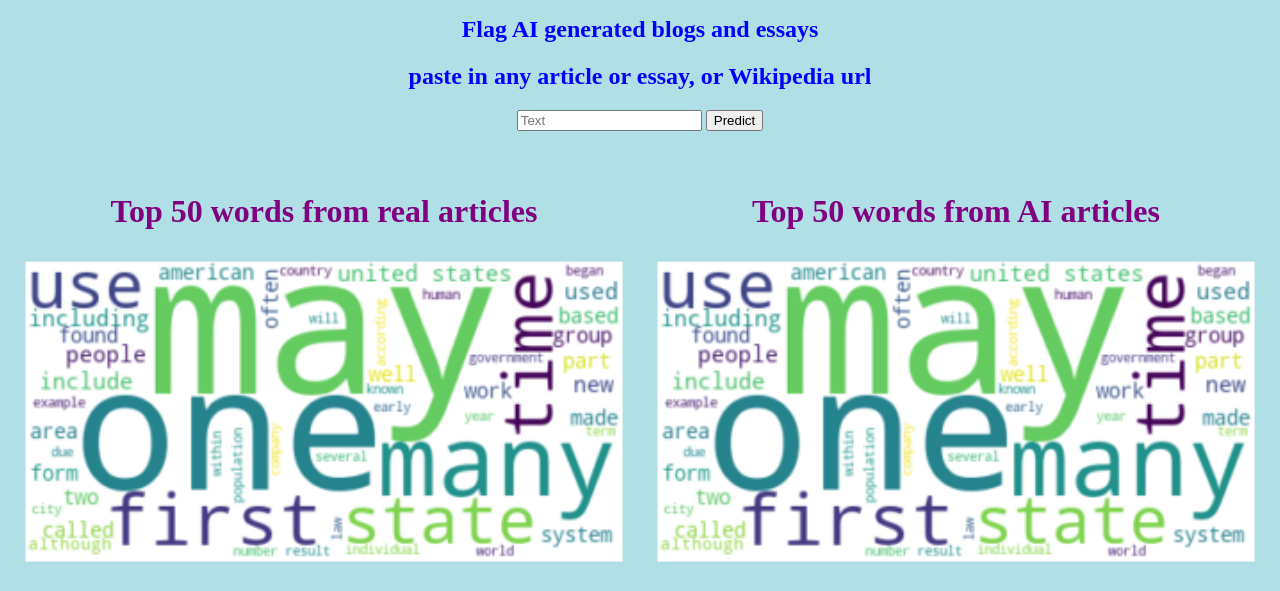
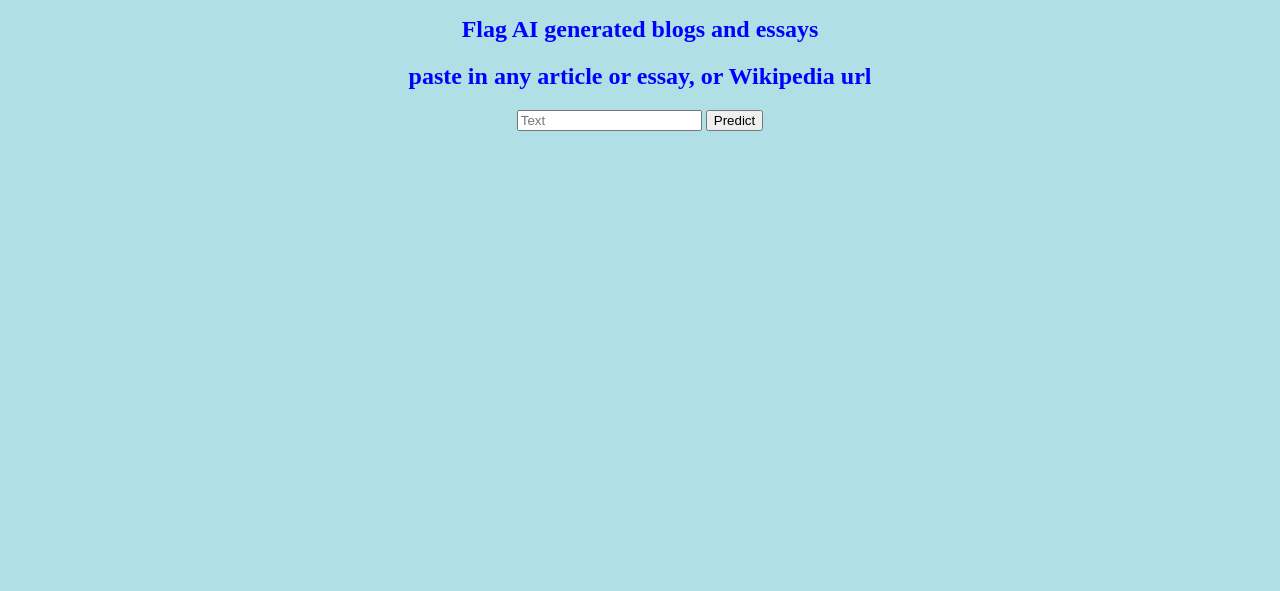
Before and after one commit to spe301/Wikipedia-Capstone, a Python web app: template templates/index.html in a window 1280 px wide. Shown: the part 238-829 px from the top of the page. After the commit the page ends 369 px from the top, so only its background shows below. Run offline with Jinja, Linux system fonts and the light colour scheme; the template is opened without the code that fills it, so the values that code supplies are empty.

Commit message:
frontend was too big

```diff
--- a/templates/index.html
+++ b/templates/index.html
@@ -52,16 +52,5 @@ div {text-align: center;}
    <br>
    {{ prediction_text }}
 
-<div class="row">
-  <div class="column">
-  <h1 style="color: purple;">Top 50 words from real articles</h1>
-    <img src="https://raw.githubusercontent.com/spe301/Wikipedia-Capstone/main/Images/real.png" alt="Forest" style="width:100%">
-  </div>
-  <div class="column">
-  <h1 style="color: purple;">Top 50 words from AI articles</h1>
-    <img src="https://raw.githubusercontent.com/spe301/Wikipedia-Capstone/main/Images/real.png" alt="Mountains" style="width:100%">
-  </div>
-</div>
-
 </body>
 </html>
```
